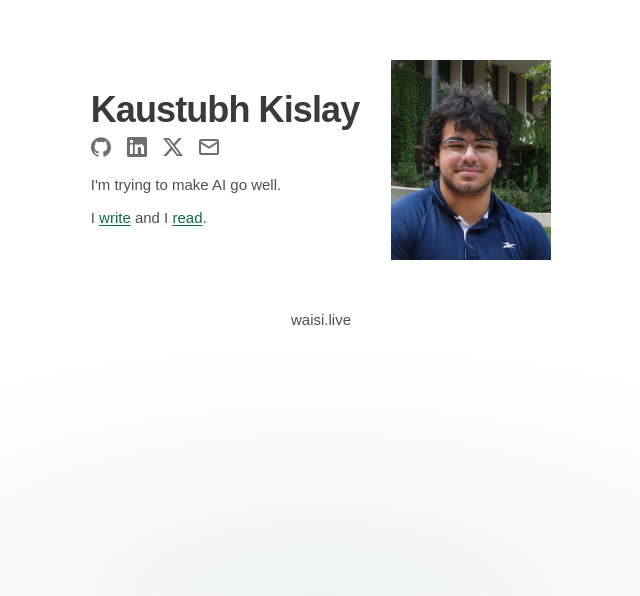
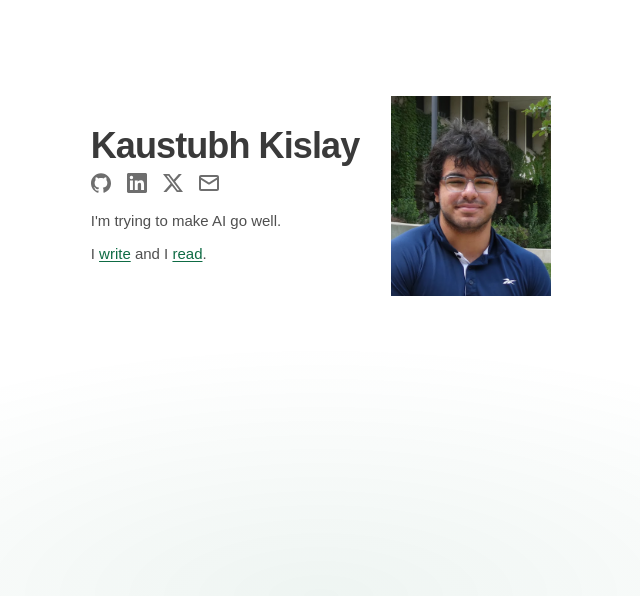
Before and after one commit to kaustubhkislay/website, a Next.js app: page / in a window 1280 px wide. Shown: the part 204-800 px from the top of the page, without its empty margins (319-959 px from the left). Built offline with nearby package versions, Linux system fonts and the light colour scheme; no server answers; a web font is replaced by a local one.

Commit message:
Remove the webring from the site

```diff
--- a/src/app/globals.css
+++ b/src/app/globals.css
@@ -60,7 +60,7 @@ body {
   font-style: normal;
 }
 
-/* Center the homepage and its webring as one group; long pages keep normal flow. */
+/* Center the homepage; long pages keep normal flow. */
 .site-content:has(> .home-page) {
   display: flex;
   width: fit-content;
@@ -70,11 +70,6 @@ body {
   flex-direction: column;
   justify-content: center;
   padding-block: 3rem;
-}
-
-.site-content:has(> .home-page) > footer {
-  width: 100%;
-  padding-bottom: 0;
 }
 
 /* thin scrollbar */
--- a/src/app/layout.tsx
+++ b/src/app/layout.tsx
@@ -2,7 +2,6 @@ import type { Metadata } from "next";
 import { Analytics } from "@vercel/analytics/react";
 import { SpeedInsights } from "@vercel/speed-insights/next";
 import { BASE_URL } from "./sitemap";
-import { Webring } from "./webring";
 import "./globals.css";
 
 export const metadata: Metadata = {
@@ -81,12 +80,7 @@ export default function RootLayout({
             }),
           }}
         />
-        <div className="site-content">
-          {children}
-          {/* Pages end with pb-12 so the gap above the bar is a uniform 48px
-              on every route. See webring.tsx for the checker constraint. */}
-          <Webring />
-        </div>
+        <div className="site-content">{children}</div>
         <Analytics />
         <SpeedInsights />
       </body>
--- a/src/app/page.tsx
+++ b/src/app/page.tsx
@@ -8,7 +8,7 @@ const SHOW_AFFILIATIONS = false;
 
 export default function Home() {
   return (
-    <main className="home-page mx-auto w-full max-w-[640px] px-6 pb-12">
+    <main className="home-page mx-auto w-full max-w-[640px] px-6">
       <div className="grid grid-cols-[minmax(0,max-content)_96px] items-center justify-center gap-x-5 gap-y-6 sm:grid-cols-[minmax(0,max-content)_160px] sm:gap-x-8">
         <div className="min-w-0">
           <h1 className="text-[26px] sm:text-4xl font-bold tracking-tight leading-[1.1] text-text [overflow-wrap:anywhere]">
--- a/src/app/webring.tsx
+++ /dev/null
@@ -1,108 +0,0 @@
-// waisi.live webring, rendered in the site's own style.
-//
-// The ring's health checker fetches this site's HTML and does a substring
-// search for the literal embed URL. It has no JSON endpoint for ring order,
-// only the per-member embed page, so the neighbours are read out of that
-// page's markup here on the server. The ring order is shuffled daily, so the
-// fetch revalidates hourly; a failed fetch renders the bar without prev/next.
-//
-// The literal <iframe> stays in the markup so the checker still finds it, but
-// it carries `hidden`, which keeps the browser from loading it.
-
-const SLUG = "kaustubh";
-const RING_URL = "https://waisi.live";
-const EMBED_SRC = `${RING_URL}/embed/${SLUG}`;
-
-type Neighbour = { name: string; href: string };
-type Neighbours = { prev: Neighbour | null; next: Neighbour | null };
-
-// The embed markup for each direction is one anchor with class="nav", an href,
-// a title of "Previous site: Full Name" / "Next site: Full Name", and the
-// first name as text. `title` is the stable hook; the label text carries an
-// arrow entity we do not want.
-function parseNeighbour(html: string, dir: "Previous" | "Next"): Neighbour | null {
-  const re = new RegExp(
-    `<a class="nav" href="([^"]+)"[^>]*title="${dir} site: ([^"]+)"`
-  );
-  const m = html.match(re);
-  if (!m) return null;
-  const href = m[1];
-  const first = m[2].trim().split(/\s+/)[0];
-  if (!href || !first) return null;
-  return { name: decodeEntities(first), href: decodeEntities(href) };
-}
-
-// The embed page escapes with a fixed set of entities; mirror them rather
-// than pulling in a parser for four characters.
-function decodeEntities(s: string): string {
-  return s
-    .replace(/&amp;/g, "&")
-    .replace(/&lt;/g, "<")
-    .replace(/&gt;/g, ">")
-    .replace(/&quot;/g, '"')
-    .replace(/&#39;/g, "'");
-}
-
-async function fetchNeighbours(): Promise<Neighbours> {
-  try {
-    const res = await fetch(EMBED_SRC, { next: { revalidate: 3600 } });
-    if (!res.ok) return { prev: null, next: null };
-    const html = await res.text();
-    return {
-      prev: parseNeighbour(html, "Previous"),
-      next: parseNeighbour(html, "Next"),
-    };
-  } catch {
-    return { prev: null, next: null };
-  }
-}
-
-// Same size and color as the body paragraphs (text-[15px] text-text-muted).
-const NAV = "text-[15px] leading-relaxed text-text-muted hover:text-accent-hover transition-colors";
-const META = NAV;
-
-export async function Webring() {
-  const { prev, next } = await fetchNeighbours();
-
-  return (
-    <footer className="mx-auto max-w-[640px] px-6 pb-12">
-      {/* 1fr auto 1fr keeps the middle group centred even when the prev and
-          next names differ in width. */}
-      <nav
-        aria-label="waisi.live webring"
-        className="grid grid-cols-[1fr_auto_1fr] items-baseline gap-3 text-[15px] leading-relaxed text-text-muted"
-      >
-        <span className="justify-self-start">
-          {prev && (
-            <a href={prev.href} className={NAV} title={`Previous site: ${prev.name}`}>
-              <span className="font-bold">{"<"}</span> {prev.name}
-            </a>
-          )}
-        </span>
-        <span className="justify-self-center whitespace-nowrap">
-          <a href={RING_URL} className={META}>
-            waisi.live
-          </a>
-        </span>
-        <span className="justify-self-end">
-          {next && (
-            <a href={next.href} className={NAV} title={`Next site: ${next.name}`}>
-              {next.name} <span className="font-bold">{">"}</span>
-            </a>
-          )}
-        </span>
-      </nav>
-
-      {/* Literal embed for the ring's health checker. Do not build this src
-          from variables: the checker substring-matches the served HTML for
-          "https://waisi.live/embed/kaustubh". */}
-      <iframe
-        src="https://waisi.live/embed/kaustubh"
-        title="waisi.live webring"
-        style={{ width: "100%", height: 44, border: 0 }}
-        loading="lazy"
-        hidden
-      />
-    </footer>
-  );
-}
```
Also changed, not shown: 1 other file (tests, documents, lock files or other folders).
